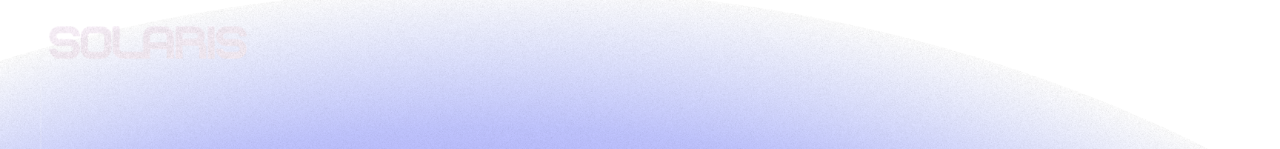
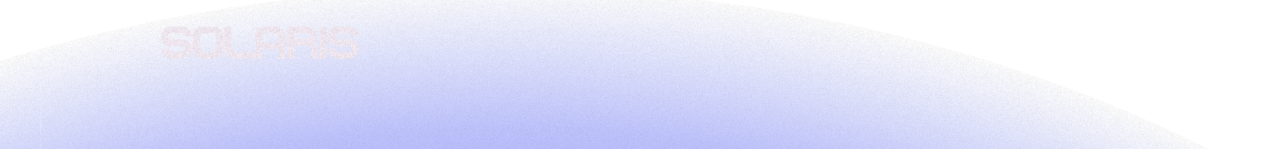
Before and after one commit to PrathamGhaywat/solaris, a Next.js app: page / in a window 1280 px wide. Shown: the top 149 px of the page. Built offline with nearby package versions, Linux system fonts and the light colour scheme.

Commit message:
aligned solaris logo with left side

```diff
--- a/components/nav.tsx
+++ b/components/nav.tsx
@@ -2,7 +2,7 @@
 
 export default function Nav() {
   return (
-    <div className="fixed px-12 py-6 z-99">
+    <div className="fixed px-[5vw] md:px-[10rem] py-6 z-99">
       <Image src="/logo.png" alt="logo" width={200} height={0} />
     </div>
   );
```
